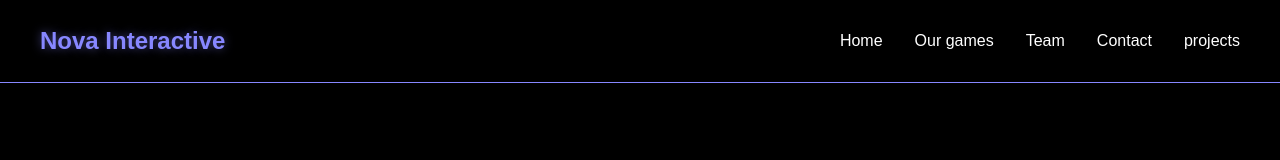
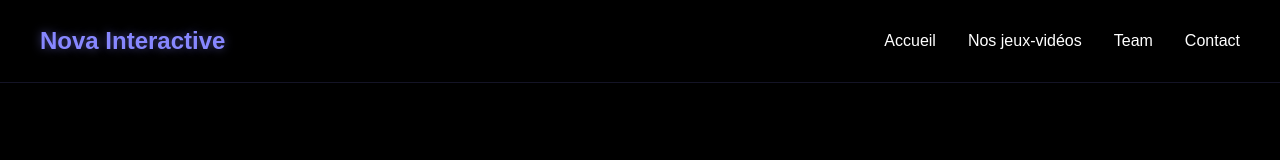
Before and after one commit to MILKAA-88/nova-interactive, a plain HTML site: page index.html in a window 1280 px wide. Both pictures are taken after a click on the button "French". Shown: the top 160 px of the page. Drawn offline with Linux system fonts and the light colour scheme.

Commit message:
add page "contacts"

```diff
--- a/index.html
+++ b/index.html
@@ -13,10 +13,9 @@
             <a href="#" class="logo">Nova Interactive</a>
             <div class="nav-links">
                 <a href="#accueil" id="home">Home</a>
-                <a href="#jeux">Our games</a>
-                <a href="#equipe">Team</a>
-                <a href="#contact">Contact</a>
-                <a href="#contact">projects</a>
+                <a href="#games" id="og">Our games</a>
+                <a href="#equipe" id="team">Team</a>
+                <a href="/contacts/co.html" id="contacts">Contact</a>
             </div>
             <div class="burger">
                 <div class="line"></div>
--- a/main.js
+++ b/main.js
@@ -5,10 +5,11 @@ const burger = document.querySelector('.burger');
 const navLinks = document.querySelector('.nav-links');
 const pHome = document.getElementById('p');
 const Home = document.getElementById('home');
-const og = document.getElementById('');
+const og = document.getElementById('og');
 const team = document.getElementById('');
 const contacts = document.getElementById('');
-const projects = document.getElementById('');
+
+
 
 // Menu burger
 burger.addEventListener('click', () => {
@@ -26,6 +27,15 @@ btnEN.addEventListener('click', () => {
 btnFR.addEventListener('click', () => {
     p.textContent = "Nova Interactive est un studio de jeux-vidéos indépendant"
 })
+btnFR.addEventListener('click', () => {
+    og.textContent = "Nos jeux-vidéos";
+});
 btnEN.addEventListener('click', () => {
-    p.textContent = "Nova Interactive is an independent video game studio";
+    og.textContent = "Our games";
 });
+btnFR.addEventListener('click', () => {
+    home.textContent = "Accueil"
+});
+btnEN.addEventListener('click', () => {
+    home.textContent = "Home";
+});
--- a/style.css
+++ b/style.css
@@ -15,13 +15,16 @@ body {
 
 /* Navigation */
 nav {
-    background: rgba(0, 0, 0, 0.9);
-    padding: 1rem;
+    /* semi-transparent background + backdrop blur for frosted glass effect */
+    background: rgba(0, 0, 0, 0.45);
+    -webkit-backdrop-filter: blur(6px);
+    backdrop-filter: blur(6px);
+    padding: 1rem 1.5rem;
     position: fixed;
     width: 100%;
     top: 0;
     z-index: 1000;
-    border-bottom: 1px solid rgb(135, 135, 255);
+    border-bottom: 1px solid rgba(135, 135, 255, 0.15);
 }
 
 .nav-menu {
@@ -102,6 +105,7 @@ main {
     border-color: rgb(135, 135, 255);
     transform: translateY(-2px);
     box-shadow: 0 0 15px rgba(135, 135, 255, 0.5);
+        font-weight: bold;
 }
 
 img {
```
Also changed, not shown: contacts/co.html (added, +14 -0 lines).
